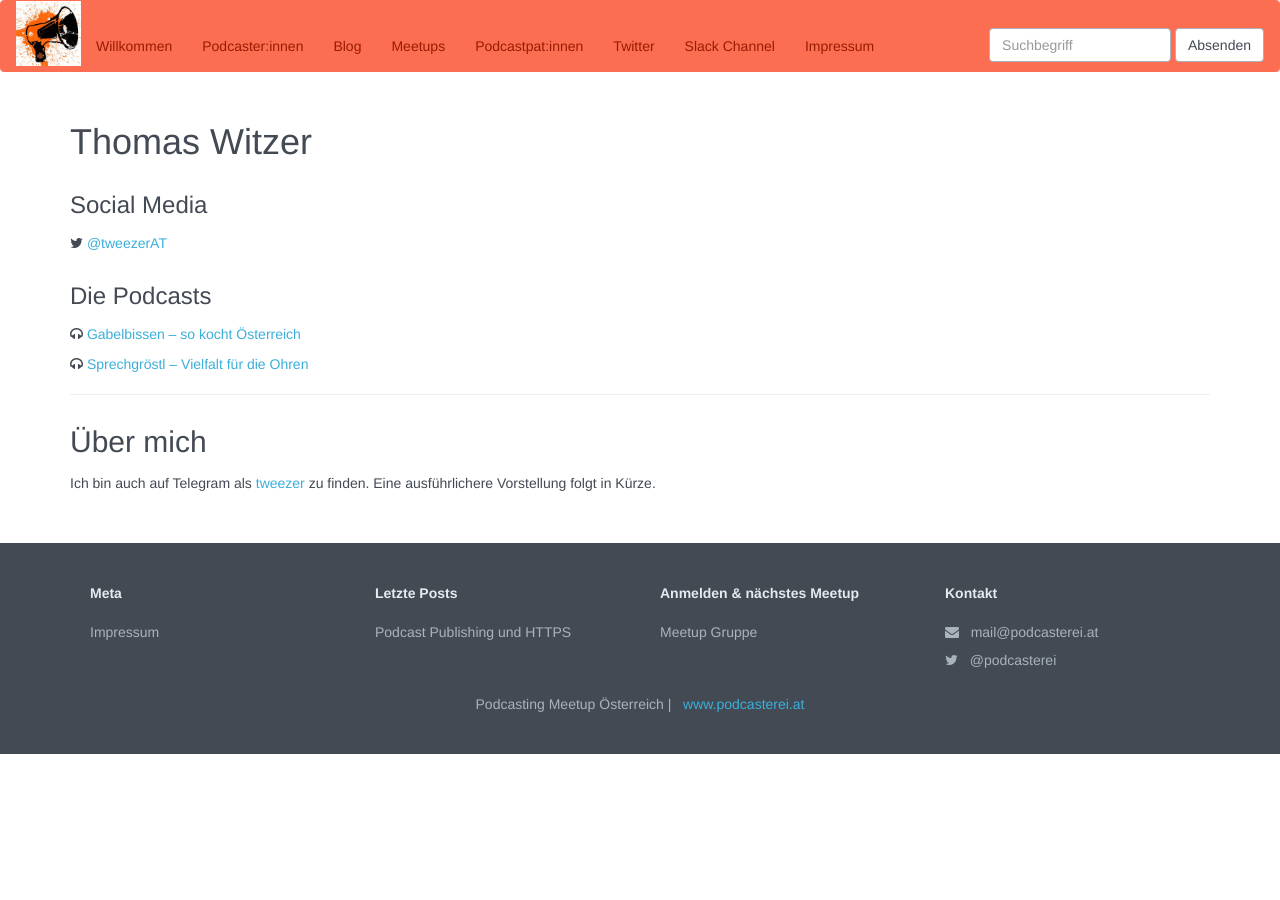
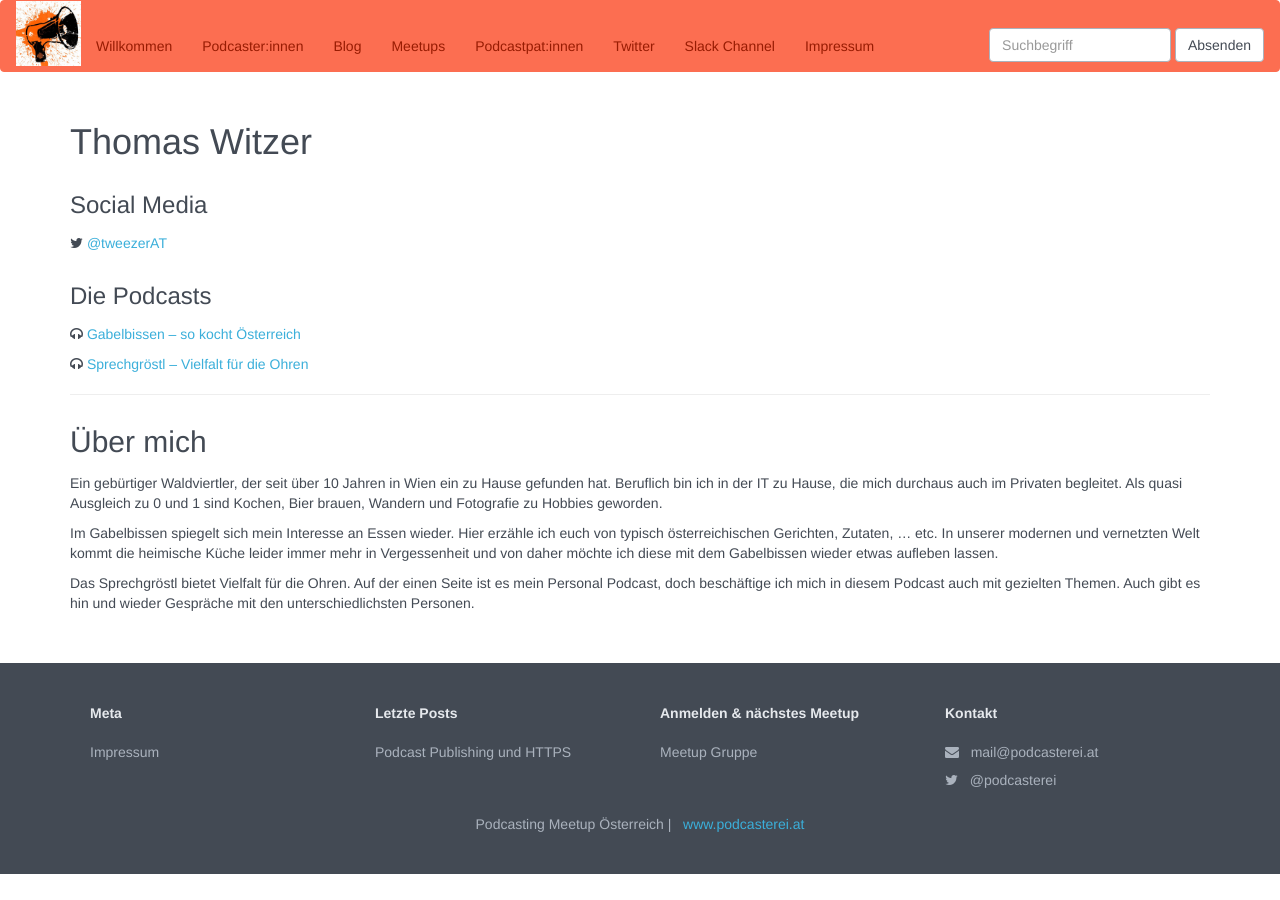
Before and after one commit to podcasterei/website-quellcode, a Jekyll site: the page built from _people/thomas_witzer.md, in a window 1280 px wide. Built offline with Jekyll 4.4.1, drawn with Linux system fonts in a browser that asks for light colours.

Commit message:
Update von über mich
Endlich mal dazu gekommen ein wenig Text zu verfassen. Wer Fehler findet, darf diese gerne korrigieren ;)

```diff
--- a/_people/thomas_witzer.md
+++ b/_people/thomas_witzer.md
@@ -12,5 +12,8 @@ podcasts:
 
 ## Über mich
 
-Ich bin auch auf Telegram als [tweezer](https://telegram.me/tweezer) zu finden.
-Eine ausführlichere Vorstellung folgt in Kürze.
+Ein gebürtiger Waldviertler, der seit über 10 Jahren in Wien ein zu Hause gefunden hat. Beruflich bin ich in der IT zu Hause, die mich durchaus auch im Privaten begleitet. Als quasi Ausgleich zu 0 und 1 sind Kochen, Bier brauen, Wandern und Fotografie zu Hobbies geworden.
+
+Im Gabelbissen spiegelt sich mein Interesse an Essen wieder. Hier erzähle ich euch von typisch österreichischen Gerichten, Zutaten, ... etc. In unserer modernen und vernetzten Welt kommt die heimische Küche leider immer mehr in Vergessenheit und von daher möchte ich diese mit dem Gabelbissen wieder etwas aufleben lassen.
+
+Das Sprechgröstl bietet Vielfalt für die Ohren. Auf der einen Seite ist es mein Personal Podcast, doch beschäftige ich mich in diesem Podcast auch mit gezielten Themen. Auch gibt es hin und wieder Gespräche mit den unterschiedlichsten Personen.
```
